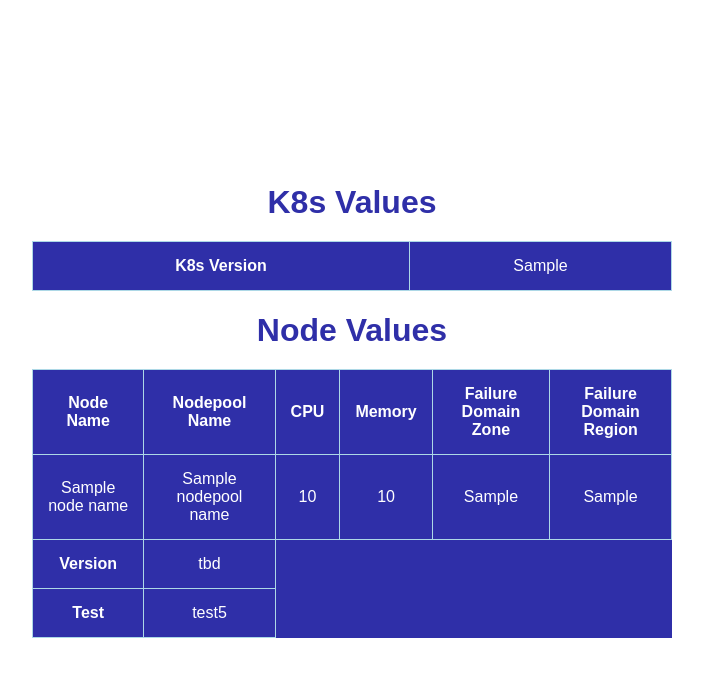
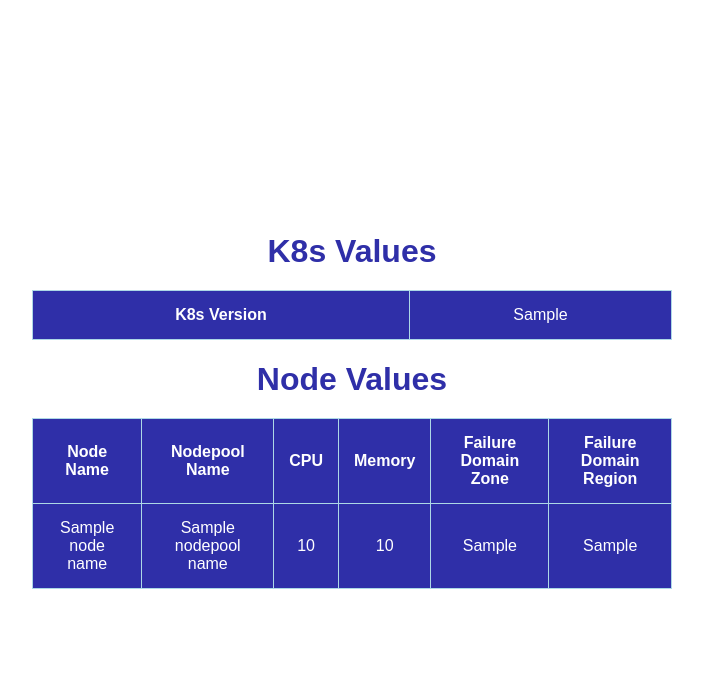
Before and after one commit to kortstie/demo-webapp, a Flask app: template templates/index.html in a window 1280 px wide. Shown: the top 677 px of the page, without its empty margins (288-991 px from the left). Run offline with Flask 2, Linux system fonts and the light colour scheme; the template is opened without the code that fills it: most values are stand-ins (such as "Sample title", 1, 10 or a date in 2020).

Commit message:
removed stuff

```diff
--- a/templates/index.html
+++ b/templates/index.html
@@ -57,14 +57,6 @@
             <td>{{ failure_domain_zone }}</td>
             <td>{{ failure_domain_region }}</td>
         </tr>
-        <tr>
-            <th>Version</th>
-            <td>tbd</td>
-        </tr>
-        <tr>
-            <th>Test</th>
-            <td>test5</td>
-        </tr>
     </table>
 </body>
 </html>
```
